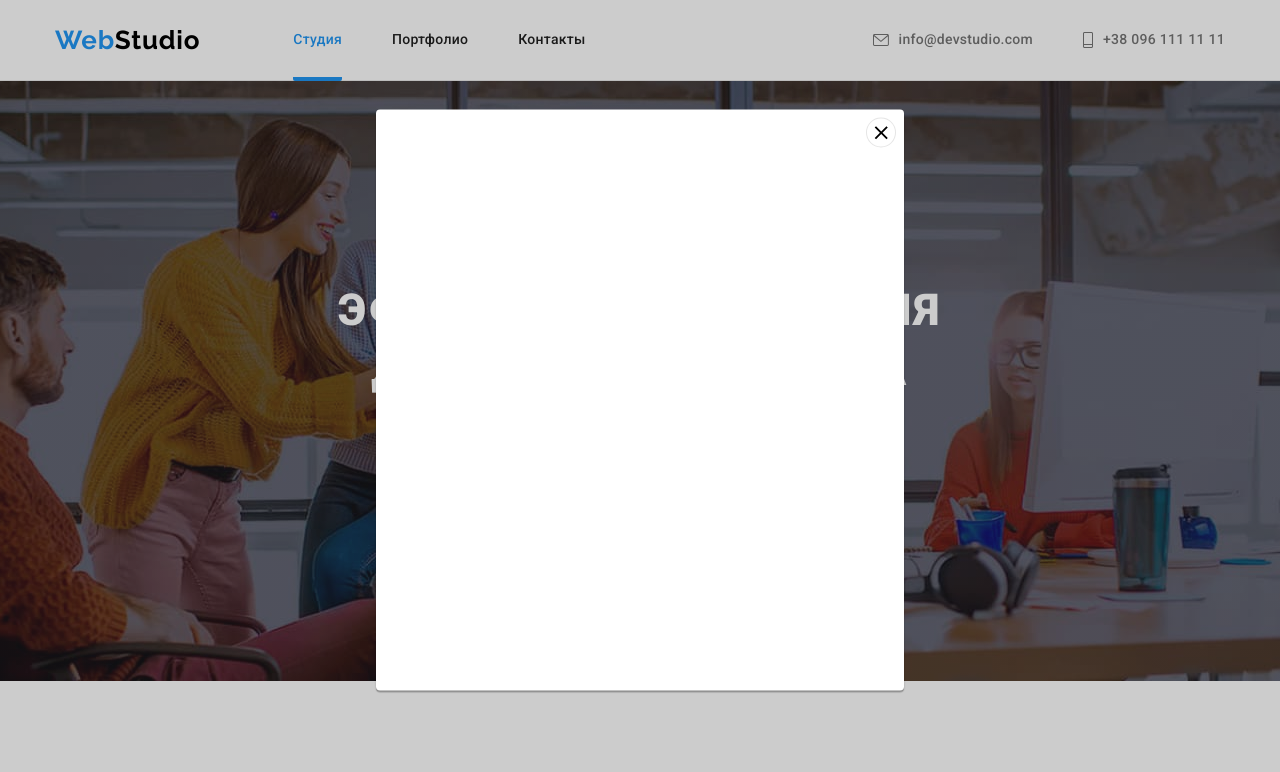
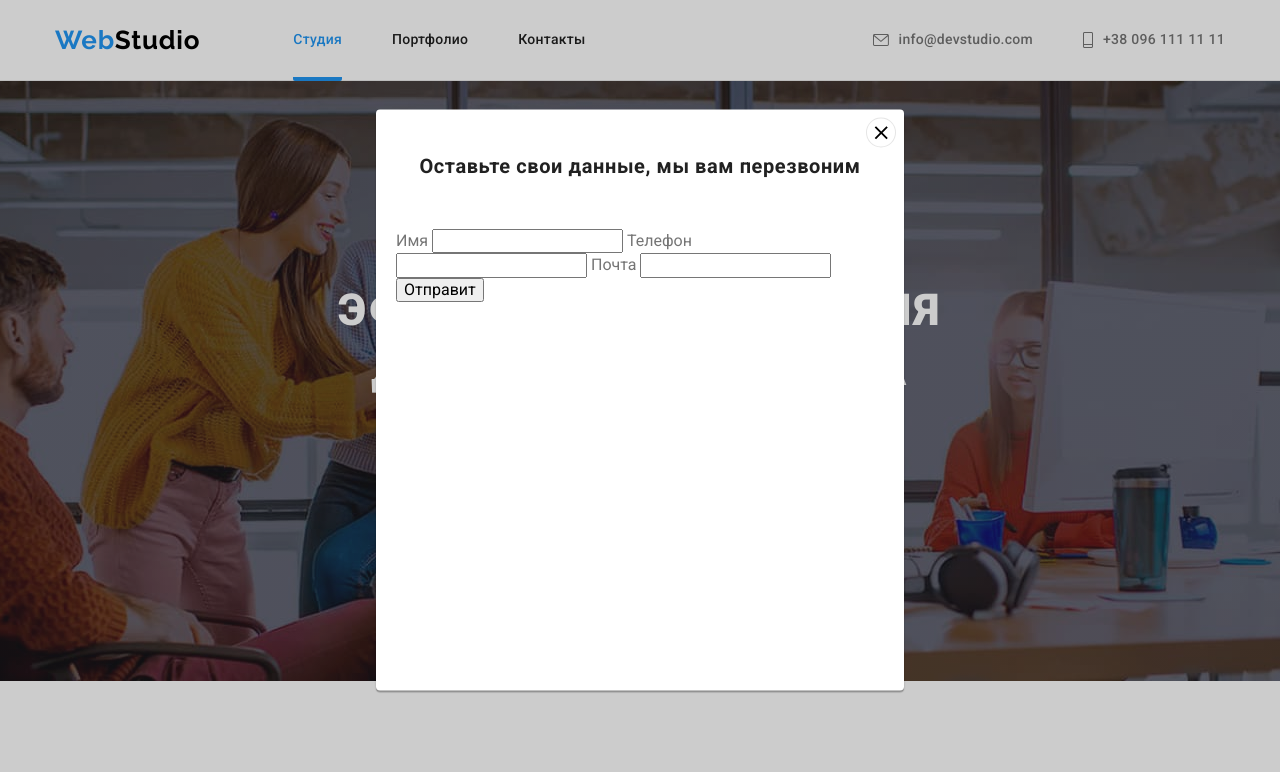
Before and after one commit to AntonRiabinskyi/goit-markup-hw-06, a plain HTML site: page index.html in a window 1280 px wide. Both pictures are taken after a click on the button "Заказать услугу". Shown: the top 772 px of the page. Drawn offline with nearby package versions, Linux system fonts and the light colour scheme.

Commit message:
DZ-6 modal1

```diff
--- a/css/styles.css
+++ b/css/styles.css
@@ -659,6 +659,7 @@ color: var(--primary-text-color);
 .backdrop.is-hidden {
   opacity: 0;
   pointer-events: none;
+
 }
 
 .modal {
@@ -696,6 +697,31 @@ color: var(--primary-text-color);
   fill: currentColor;
 }
 
+.modal-title {
+margin-top: 45px;
+
+font-style: 700;
+font-weight: bold;
+font-size: 20px;
+line-height: 1.15;
+text-align: center;
+letter-spacing: 0.03em;
+
+color: #212121;
+
+
+}
+
+.contact-form {
+  position: absolute;
+  top: 50%;
+  left: 50%;
+  transform: translate(-50%, -50%);
+  width: 488px;
+  height: 342px;
+
+}
+
 /* лого #000000 */
 /* основной цвет текста #212121 */
 /* вторичный цвет текста #757575 */
--- a/index.html
+++ b/index.html
@@ -1,16 +1,20 @@
 <!DOCTYPE html>
 <html lang="ru">
+
 <head>
     <meta charset="UTF-8">
     <meta http-equiv="X-UA-Compatible" content="IE=edge">
     <meta name="viewport" content="width=device-width, initial-scale=1.0">
     <title>WebStudio</title>
     <link rel="preconnect" href="https://fonts.gstatic.com">
-        <link href="https://fonts.googleapis.com/css2?family=Raleway:wght@700&family=Roboto:wght@400;500;700;900&display=swap"
+    <link
+        href="https://fonts.googleapis.com/css2?family=Raleway:wght@700&family=Roboto:wght@400;500;700;900&display=swap"
         rel="stylesheet">
-        <link rel="stylesheet" href="https://cdnjs.cloudflare.com/ajax/libs/modern-normalize/1.0.0/modern-normalize.min.css">
+    <link rel="stylesheet"
+        href="https://cdnjs.cloudflare.com/ajax/libs/modern-normalize/1.0.0/modern-normalize.min.css">
     <link rel="stylesheet" href="./css/styles.css" />
 </head>
+
 <body>
 
     <!-- Голова -->
@@ -70,7 +74,8 @@
 
                         </div>
                         <h3 class="title">Внимание к деталям</h3>
-                            <p class="text">Идейные соображения, а также начало повседневной работы по формированию позиции.</p>
+                        <p class="text">Идейные соображения, а также начало повседневной работы по формированию позиции.
+                        </p>
                     </li>
                     <li class="item">
                         <div class="features-item">
@@ -82,7 +87,8 @@
 
                         </div>
                         <h3 class="title">Пунктуальность</h3>
-                            <p class="text">Задача организации, в особенности же рамки и место обучения кадров влечет за собой.</p>
+                        <p class="text">Задача организации, в особенности же рамки и место обучения кадров влечет за
+                            собой.</p>
                     </li>
                     <li class="item">
                         <div class="features-item">
@@ -94,7 +100,8 @@
 
                         </div>
                         <h3 class="title">Планирование</h3>
-                            <p class="text">Равным образом консультация с широким активом в значительной степени обуславливает.</p>
+                        <p class="text">Равным образом консультация с широким активом в значительной степени
+                            обуславливает.</p>
                     </li>
                     <li class="item">
                         <div class="features-item">
@@ -119,20 +126,23 @@
                 <h2 class="section-title">Чем мы занимаемся</h2>
                 <ul class="doing-list">
                     <li class="item">
-                            <img src="./images/gallery/img1.jpg" alt="руки набирают код на клавиатуре" width="370" height="294">
+                        <img src="./images/gallery/img1.jpg" alt="руки набирают код на клавиатуре" width="370"
+                            height="294">
                         <div class="doing-wrapper">
                             <p class="doing-wrapper-text">Десктопные приложения</p>
                         </div>
                     </li>
                     <li class="item">
-                            <img src="./images/gallery/img2.jpg" alt="смартфон в руке и на экране ноутбука" width="370" height="294">
+                        <img src="./images/gallery/img2.jpg" alt="смартфон в руке и на экране ноутбука" width="370"
+                            height="294">
                         <div class="doing-wrapper">
                             <p class="doing-wrapper-text">Мобильные приложения</p>
                         </div>
                     </li>
 
                     <li class="item">
-                            <img src="./images/gallery/img3.jpg" alt="рука вибирает цвет в программе на планшете" width="370" height="294">
+                        <img src="./images/gallery/img3.jpg" alt="рука вибирает цвет в программе на планшете"
+                            width="370" height="294">
                         <div class="doing-wrapper">
                             <p class="doing-wrapper-text">Дизайнерские решения</p>
                         </div>
@@ -415,10 +425,7 @@
                 </ul>
             </div>
 
-
         </div>
-
-
 
     </footer>
 
@@ -429,10 +436,23 @@
                     <use href="./images/sprite.svg#close"></use>
                 </svg>
             </button>
+            <h2 class="modal-title">Оставьте свои данные, мы вам перезвоним</h2>
         </div>
+
+        <form action="#" method="GET" class="contact-form">
+            <label for="name">Имя</label>
+            <input type="text" name="name" id="name " />
+            <label for="tel">Телефон</label>
+            <input type="tel" name="tel" id="tel" />
+            <label for="mail">Почта</label>
+            <input type="mail" name="mail" id="mail" />
+            <button type="submit">Отправит</button>
+
+        </form>
     </div>
 
     <script src="./js/modal.js"></script>
 
 </body>
+
 </html>
```
Lines whose indentation alone changed are shown as unchanged.
